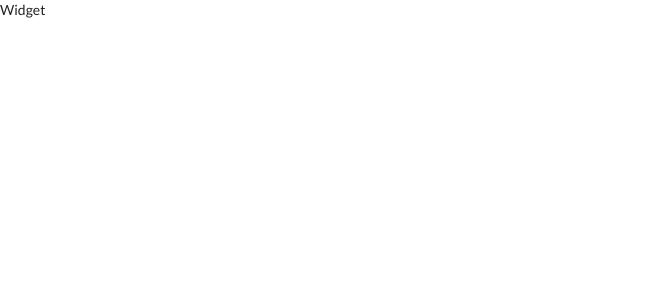
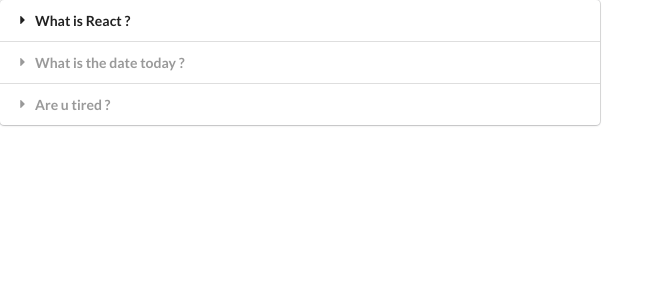
Before and after one commit to Tris-909/React-Stephen-Grider, a React (Create React App) app: page / in a window 1280 px wide. Shown: the top 300 px of the page, without its empty margins (0-664 px from the left). Built offline with nearby package versions, Linux system fonts and the light colour scheme.

Commit message:
Finish accordion widget

```diff
--- a/src/ReactHook/Accordion.js
+++ b/src/ReactHook/Accordion.js
@@ -1,9 +1,31 @@
-import React from 'react';
+import React, {useState} from 'react';
 
-const Accordion = () => {
+const Accordion = ({ items }) => {
+    const [selectedIndex, setSelectedIndex] = useState(null);
+
+    const onClickHandler = (index) => {
+        setSelectedIndex(index);
+    }
+
+    const renderItems = items.map((item, index) => {
+        return(
+            <React.Fragment key={item.title}>
+                <div className={`title ${selectedIndex === index ? 'active' : null}`} onClick={() => onClickHandler(index)}>
+                    <i className="dropdown icon"></i>
+                    {item.title}
+                </div>
+                <div className={`content ${selectedIndex === index ? 'active' : null}`}>
+                    {item.content}
+                </div>
+            </React.Fragment>
+        );
+    })
+
     return(
-        <div>Accor</div>
-    )
+        <div className="ui styled accordion">
+            {renderItems}
+        </div>
+    );
 }
 
 export default Accordion;
--- a/src/ReactHook/index.js
+++ b/src/ReactHook/index.js
@@ -1,9 +1,26 @@
 import React from 'react';
+import Accordion from './Accordion';
+
+const items = [
+    {
+        title: 'What is React ?',
+        content: 'React is a front end library framework'
+    },
+    {
+        title: 'What is the date today ?',
+        content: '14/10/2020'
+    },
+    {
+        title: 'Are u tired ?',
+        content: 'Dont die'
+    }
+];
 
 const Widget = () => {
-
     return(
-        <div>Widget</div>
+        <div>
+            <Accordion items={items} />
+        </div>
     )
 }
 
```
